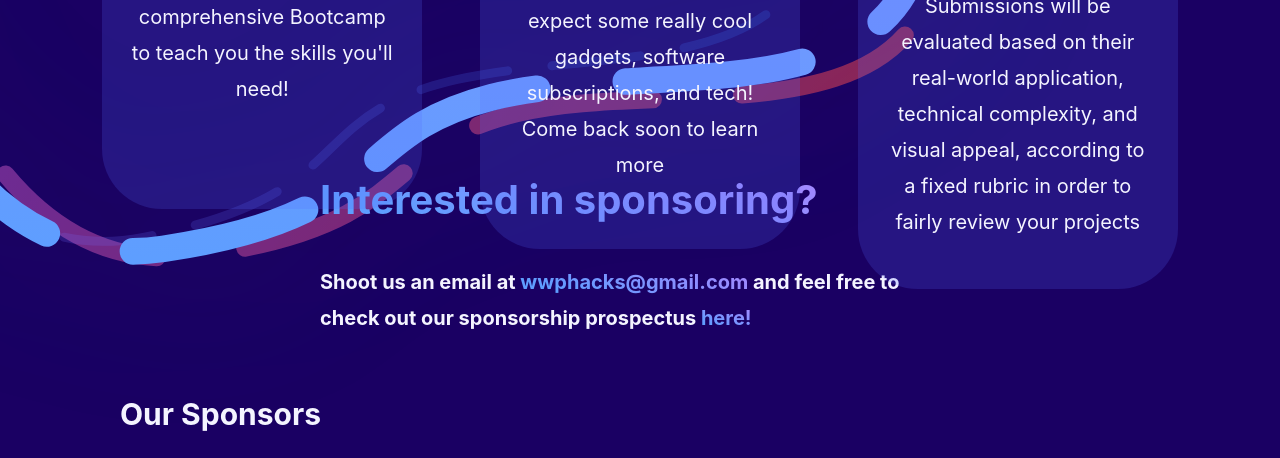
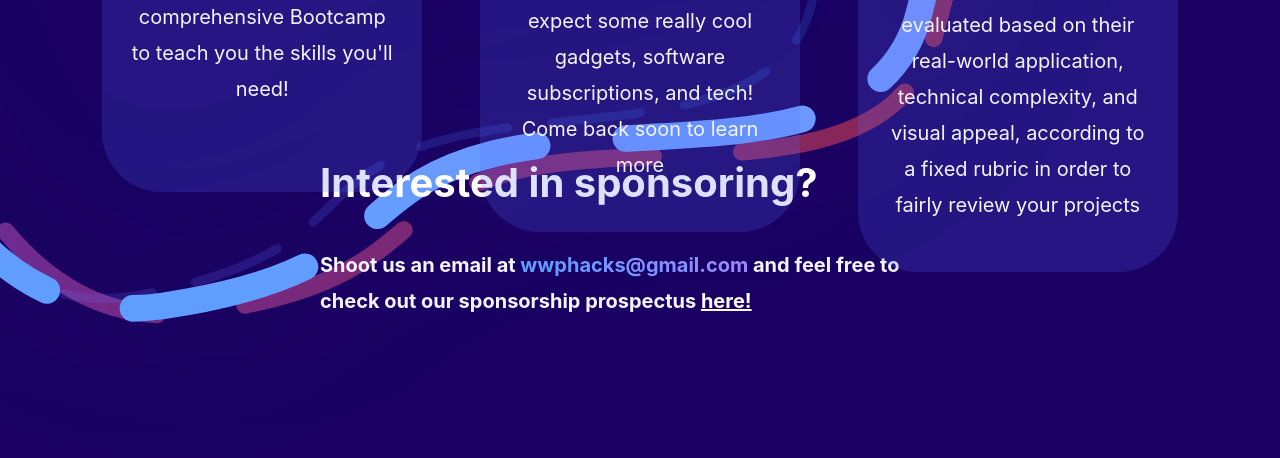
Before and after one commit to WWPHacks22/wwphacks.github.io, a plain HTML site: page index.html in a window 1280 px wide. Shown: the part 4067-4525 px from the top of the page. Drawn offline with Linux system fonts and the light colour scheme; some packages are replaced by stand-ins of ours; a script that the page names is missing; a web font is replaced by a local one.

Commit message:
update styling

```diff
--- a/css/home.css
+++ b/css/home.css
@@ -406,7 +406,10 @@ td {
 }
 
 #sponsor h4 {
-  padding-left: 4em;
+  font-size: 6rem;
+  width: 100%;
+  margin-bottom: 1rem;
+  text-align: center;
 }
 
 .sponsor-container {
@@ -443,6 +446,17 @@ td {
 }
 
 #here {
+  /* background-image: linear-gradient(198.67deg, #a088ff 7.01%, #5e9eff 85.09%); */
+  /* background-clip: text; */
+  /* background-color: white; */
+  /* -webkit-background-clip: text;
+  -webkit-text-fill-color: transparent;
+  -moz-background-clip: text;
+  -moz-text-fill-color: transparent; */
+  color: #fff;
+}
+
+.gradient {
   background-image: linear-gradient(198.67deg, #a088ff 7.01%, #5e9eff 85.09%);
   background-clip: text;
   background-color: white;
@@ -450,6 +464,7 @@ td {
   -webkit-text-fill-color: transparent;
   -moz-background-clip: text;
   -moz-text-fill-color: transparent;
+  color: #fff;
 }
 
 #supporter a {
--- a/index.html
+++ b/index.html
@@ -359,7 +359,7 @@
                         <p>Prizes can be found on <a href="https://wwphacks.devpost.com">our Devpost</a>, however, you can expect some really cool gadgets, software subscriptions, and tech! Come back soon to learn more</p>
                     </div>
                     <div class="col-4 faq-card ">
-padding                        <h4>How will hacks be evaluated?</h4>
+                        <h4>How will hacks be evaluated?</h4>
                         <p>Submissions will be evaluated based on their real-world application, technical complexity, and visual appeal, according to a fixed rubric in order to fairly review your projects</p>
                     </div>
                 </div>
@@ -371,11 +371,11 @@ padding                        <h4>How will hacks be evaluated?</h4>
                 <div class="col-6">
                     <h3><a id="here">Interested in sponsoring?</a></h3>
                     <p>
-                        <b>Shoot us an email at <a id="here">wwphacks@gmail.com</a> and feel free to check out our sponsorship prospectus <a id="here" href="./SponsorProposal.pdf">here!</a></b>
+                        <b>Shoot us an email at <a class="gradient">wwphacks@gmail.com</a> and feel free to check out our sponsorship prospectus <a id="here" href="./SponsorProposal.pdf">here!</a></b>
                     </p>
                 </div>
             </div>
-            <h4>Our Sponsors</h4>
+            <h4 class="gradient">Our Sponsors</h4>
             <div class="sponsor-container">
                 <a href="https://www.codeninjas.com/nj-princeton"><img class="wwphacks-supporters" src="images/code-ninja-logo.png" ></a>
                 <a href="https://replit.com"><img class="wwphacks-supporters" src="images/replit-logo-png-transparent.png" ></a>
```
